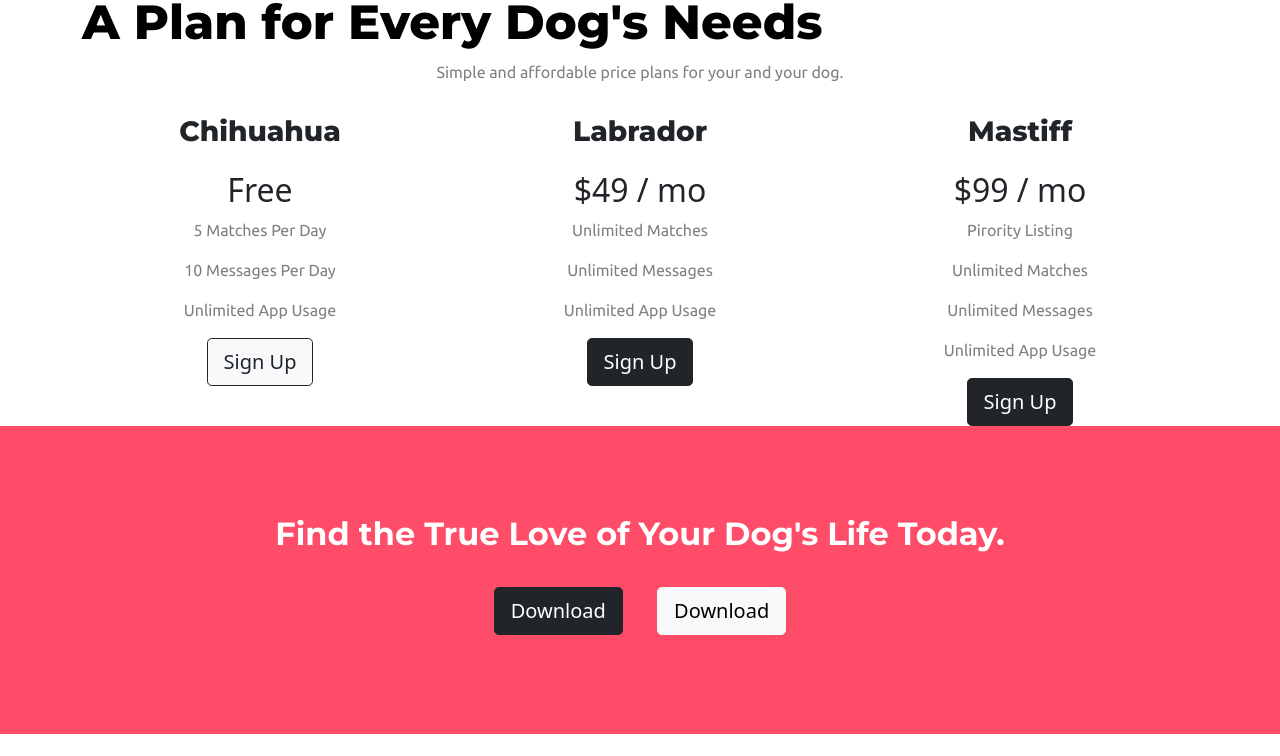
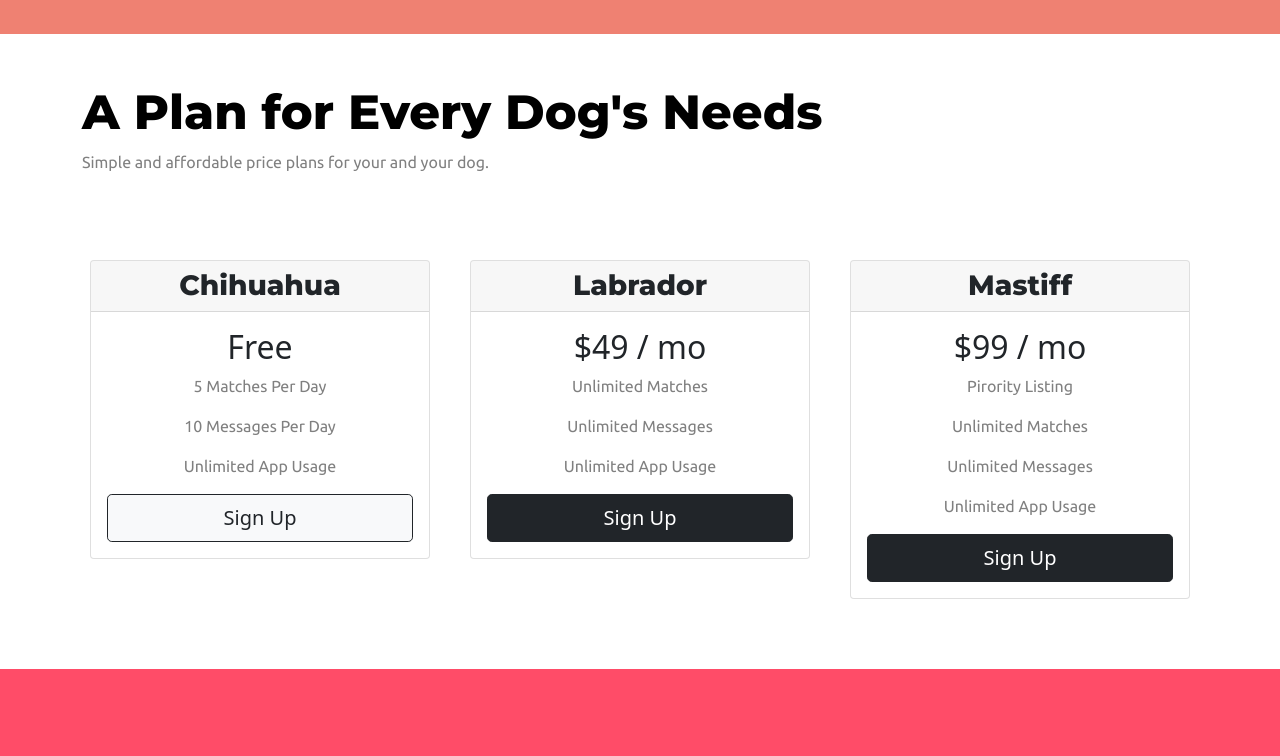
Before and after one commit to newpinturaj/tindog, a plain HTML site: page index.html in a window 1280 px wide. Shown: the part 1558-2314 px from the top of the page. Drawn offline with nearby package versions, Linux system fonts and the light colour scheme.

Commit message:
website complete but code need optimisation

```diff
--- a/css/style.css
+++ b/css/style.css
@@ -143,9 +143,27 @@ h5{
     color: black;
     font-family: Montserrat;
     font-weight: 750;
-    padding-top: 20px;
+    padding-top: 50px;
     text-align: left;
     font-size: 3rem
+}
+.price-para {
+    text-align: left;
+    padding-bottom: 50px;
+}
+
+
+.btn-width {
+    width: 100%;
+}
+
+
+.row {
+    padding-bottom: 50px;
+}
+
+.price-stack {
+    padding: 20px;
 }
 
 
--- a/index.html
+++ b/index.html
@@ -29,10 +29,10 @@
                 <a class="nav-link active" aria-current="page" href="#">Home</a>
               </li>
               <li class="nav-item">
-                <a class="nav-link" href="#">Pricing</a>
+                <a class="nav-link" href="#pricing">Pricing</a>
               </li>
               <li class="nav-item">
-                <a class="nav-link" href="#">Download</a>
+                <a class="nav-link" href="#download">Download</a>
               </li>
             </ul>
             </div>
@@ -111,36 +111,49 @@
     <!-- Pricing -->
 
 
-    <div class ="container">
+    <div class ="container" id = "pricing">
         <div>
             <h2 class = "price-head">A Plan for Every Dog's Needs</h2>
-            <p>Simple and affordable price plans for your and your dog.</p>
+            <p class = "price-para">Simple and affordable price plans for your and your dog.</p>
         </div>
-        <div class = "row">
-            <div class = "col-lg-4 price-stack">
-              <h3>Chihuahua</h3>
+        <div class  = "row">
+          <div class = "col-lg-4 col-md-6 price-stack">
+            <div class = "card">
+              <h3 class = card-header>Chihuahua</h3>
+              <div class = "card-body">
               <h2 class = "pricing">Free</h2>
                 <p>5 Matches Per Day</p>
                 <p>10 Messages Per Day</p>
                 <p>Unlimited App Usage</p>
-                <button class = "btn btn-lg btn-light btn-outline-dark">Sign Up</button>
+                <button class = "btn btn-lg btn-light btn-outline-dark btn-width">Sign Up</button>
               </div>
-            <div class = "col-lg-4 price-stack">
-                <h3>Labrador</h3>
+              </div>
+            </div>
+            <div class = "col-lg-4 col-md-6 price-stack">
+              <div class = "card">
+                <h3 class = card-header>Labrador</h3>
+                <div class = "card-body">
                 <h2 class = "pricing">$49 / mo</h2>
                   <p>Unlimited Matches</p>
                   <p>Unlimited Messages</p>
                   <p>Unlimited App Usage</p>
-                <button class = "btn btn-lg btn-dark">Sign Up</button>
+                  <button class = "btn btn-lg btn-light btn-dark btn-width">Sign Up</button>
                 </div>
+                </div>
+              </div>
+
               <div class = "col-lg-4 price-stack">
-                <h3>Mastiff</h3>
+                <div class = "card">
+                  <h3 class = card-header>Mastiff</h3>
+                  <div class = "card-body">
                   <h2 class = "pricing">$99 / mo</h2>
                   <p>Pirority Listing</p>
                   <p>Unlimited Matches</p>
                   <p>Unlimited Messages</p>
                   <p>Unlimited App Usage</p>
-                <button class = "btn btn-lg btn-dark">Sign Up</button>
+                  <button class = "btn btn-lg btn-light btn-dark btn-width">Sign Up</button>
+                  </div>
+                  </div>
                 </div>
         </div>
       </div>
```
Lines whose indentation alone changed are shown as unchanged.
